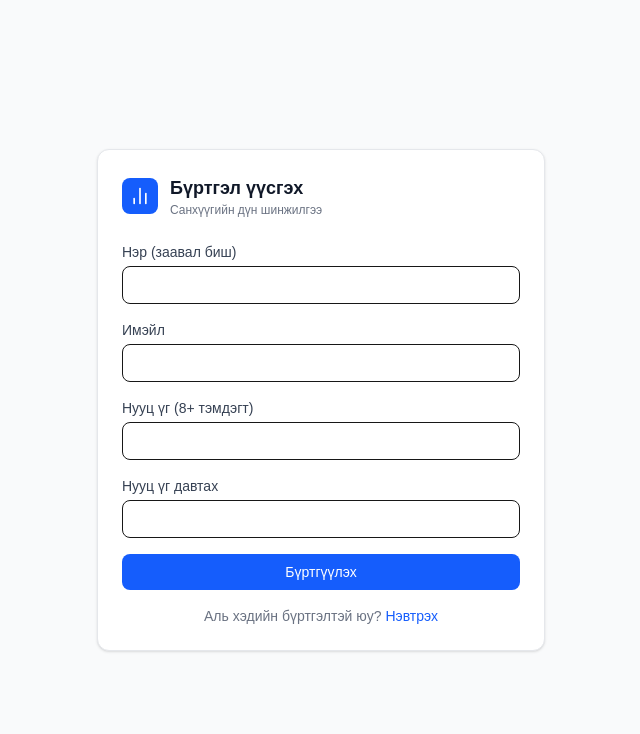
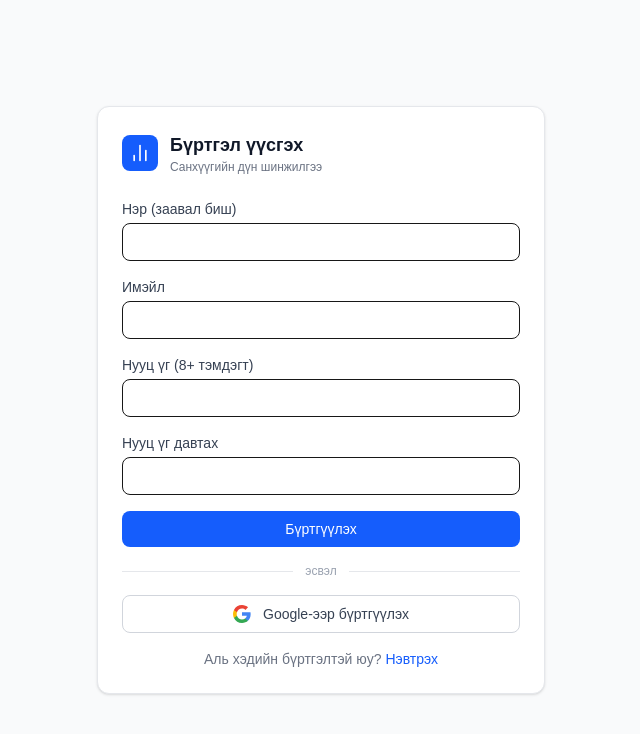
Before and after one commit to temka54645/finance-app, a Next.js app: page /signup in a window 1280 px wide. Shown: the top 734 px of the page, without its empty margins (319-959 px from the left). Built offline with nearby package versions, Linux system fonts and the light colour scheme; no server answers.

Commit message:
Add Google OAuth provider + PrismaAdapter + Google sign-in buttons

```diff
--- a/app/(auth)/login/page.tsx
+++ b/app/(auth)/login/page.tsx
@@ -5,6 +5,7 @@
 import Link from "next/link";
 import { BarChart2, Loader2 } from "lucide-react";
 import { loginAction } from "../actions";
+import GoogleSignInButton from "@/components/GoogleSignInButton";
 
 export default function LoginPage() {
   const router = useRouter();
@@ -72,6 +73,14 @@
         </button>
       </form>
 
+      <div className="flex items-center gap-3 my-4">
+        <div className="flex-1 h-px bg-gray-200" />
+        <span className="text-xs text-gray-400">эсвэл</span>
+        <div className="flex-1 h-px bg-gray-200" />
+      </div>
+
+      <GoogleSignInButton label="Google-ээр нэвтрэх" />
+
       <p className="text-sm text-center text-gray-500 mt-4">
         Шинэ хэрэглэгч үү?{" "}
         <Link href="/signup" className="text-blue-600 hover:underline">Бүртгүүлэх</Link>
--- a/app/(auth)/signup/page.tsx
+++ b/app/(auth)/signup/page.tsx
@@ -5,6 +5,7 @@
 import Link from "next/link";
 import { BarChart2, Loader2 } from "lucide-react";
 import { signupAction } from "../actions";
+import GoogleSignInButton from "@/components/GoogleSignInButton";
 
 export default function SignupPage() {
   const router = useRouter();
@@ -99,6 +100,14 @@
         </button>
       </form>
 
+      <div className="flex items-center gap-3 my-4">
+        <div className="flex-1 h-px bg-gray-200" />
+        <span className="text-xs text-gray-400">эсвэл</span>
+        <div className="flex-1 h-px bg-gray-200" />
+      </div>
+
+      <GoogleSignInButton label="Google-ээр бүртгүүлэх" />
+
       <p className="text-sm text-center text-gray-500 mt-4">
         Аль хэдийн бүртгэлтэй юу?{" "}
         <Link href="/login" className="text-blue-600 hover:underline">Нэвтрэх</Link>
--- a/auth.ts
+++ b/auth.ts
@@ -1,22 +1,20 @@
 import NextAuth from "next-auth";
 import Credentials from "next-auth/providers/credentials";
+import Google from "next-auth/providers/google";
+import { PrismaAdapter } from "@auth/prisma-adapter";
 import bcrypt from "bcryptjs";
 import { z } from "zod";
 import { prisma } from "@/lib/db";
+import type { Adapter } from "next-auth/adapters";
+import type { Provider } from "next-auth/providers";
 
 const credentialsSchema = z.object({
   email: z.string().email("Имэйл хаяг буруу"),
   password: z.string().min(8, "Нууц үг хамгийн багадаа 8 тэмдэгт"),
 });
 
-export const { handlers, auth, signIn, signOut } = NextAuth({
-  // PrismaAdapter is intentionally NOT used with the Credentials provider
-  // since Credentials uses JWT sessions (no Session table writes).
-  session: { strategy: "jwt" },
-  pages: {
-    signIn: "/login",
-  },
-  providers: [
+// Google OAuth тохиргоо нь зөвхөн env vars байх үед идэвхждэг
+const providers: Provider[] = [
   Credentials({
     name: "Email & Password",
     credentials: {
@@ -38,7 +36,25 @@
       return { id: user.id, email: user.email, name: user.name };
     },
   }),
-  ],
+];
+
+if (process.env.AUTH_GOOGLE_ID && process.env.AUTH_GOOGLE_SECRET) {
+  providers.push(
+    Google({
+      clientId: process.env.AUTH_GOOGLE_ID,
+      clientSecret: process.env.AUTH_GOOGLE_SECRET,
+      allowDangerousEmailAccountLinking: true,
+    })
+  );
+}
+
+export const { handlers, auth, signIn, signOut } = NextAuth({
+  adapter: PrismaAdapter(prisma) as Adapter,
+  session: { strategy: "jwt" },
+  pages: {
+    signIn: "/login",
+  },
+  providers,
   callbacks: {
     jwt: ({ token, user }) => {
       if (user) token.id = user.id;
--- /dev/null
+++ b/components/GoogleSignInButton.tsx
@@ -0,0 +1,21 @@
+"use client";
+
+import { signIn } from "next-auth/react";
+
+export default function GoogleSignInButton({ label = "Google-ээр үргэлжлүүлэх" }: { label?: string }) {
+  return (
+    <button
+      type="button"
+      onClick={() => signIn("google", { callbackUrl: "/" })}
+      className="w-full flex items-center justify-center gap-3 border border-gray-300 bg-white py-2 rounded-lg text-sm font-medium text-gray-700 hover:bg-gray-50 transition-colors"
+    >
+      <svg width="18" height="18" viewBox="0 0 18 18" xmlns="http://www.w3.org/2000/svg">
+        <path d="M17.64 9.205c0-.639-.057-1.252-.164-1.841H9v3.481h4.844a4.14 4.14 0 0 1-1.796 2.716v2.259h2.908c1.702-1.567 2.684-3.875 2.684-6.615z" fill="#4285F4"/>
+        <path d="M9 18c2.43 0 4.467-.806 5.956-2.18l-2.908-2.259c-.806.54-1.837.86-3.048.86-2.344 0-4.328-1.584-5.036-3.711H.957v2.332A8.997 8.997 0 0 0 9 18z" fill="#34A853"/>
+        <path d="M3.964 10.71A5.41 5.41 0 0 1 3.682 9c0-.593.102-1.17.282-1.71V4.958H.957A8.996 8.996 0 0 0 0 9c0 1.452.348 2.827.957 4.042l3.007-2.332z" fill="#FBBC05"/>
+        <path d="M9 3.58c1.321 0 2.508.454 3.44 1.345l2.582-2.58C13.463.891 11.426 0 9 0A8.997 8.997 0 0 0 .957 4.958L3.964 7.29C4.672 5.163 6.656 3.58 9 3.58z" fill="#EA4335"/>
+      </svg>
+      {label}
+    </button>
+  );
+}
```
Lines whose indentation alone changed are shown as unchanged.
